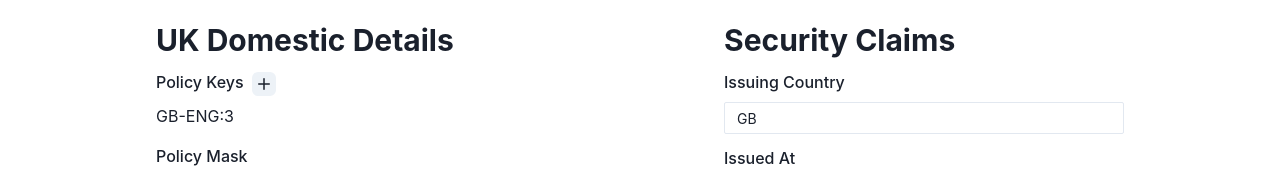
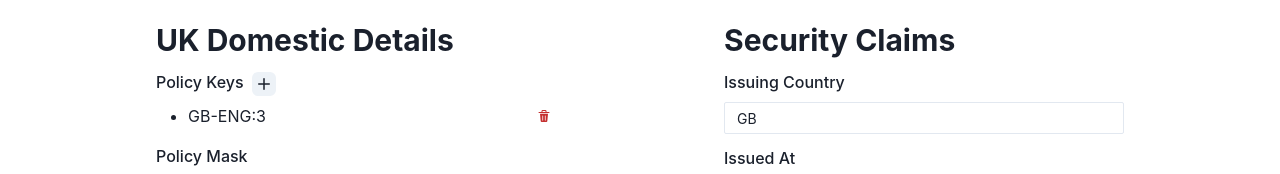
Before and after one commit to andypandy47/covid-credential-tools, a Next.js app: page / in a window 1280 px wide. Both pictures are taken after a click on the tab "UK Domestic". Shown: the part 211-385 px from the top of the page. Built offline with nearby package versions, Linux system fonts and the light colour scheme.

Commit message:
Delete policy values, autofocus on input

```diff
--- a/src/components/dcc/generation/forms/uk-domestic-details-form.tsx
+++ b/src/components/dcc/generation/forms/uk-domestic-details-form.tsx
@@ -1,17 +1,20 @@
-import { AddIcon } from '@chakra-ui/icons';
+import { AddIcon, DeleteIcon } from '@chakra-ui/icons';
 import {
+  Flex,
   FormControl,
   FormLabel,
   Heading,
   IconButton,
   Input,
+  ListItem,
   NumberDecrementStepper,
   NumberIncrementStepper,
   NumberInput,
   NumberInputField,
   NumberInputStepper,
   Stack,
-  Text
+  Text,
+  UnorderedList
 } from '@chakra-ui/react';
 import * as React from 'react';
 import { Styles } from 'services/constants';
@@ -41,6 +44,13 @@ const UKDomesticDetailsForm: React.FC<IUKDomesticDetailsFormProps> = ({
     setNewPolicy('');
   };
 
+  const handleDeletePolicyValue = (index: number) => {
+    const newPo = [...ukDomesticDetails.po];
+    newPo.splice(index, 1);
+
+    onFormChange({ ...ukDomesticDetails, po: newPo });
+  };
+
   return (
     <Stack direction={'column'} spacing={3}>
       <Heading as="h3" size="lg">
@@ -58,13 +68,25 @@ const UKDomesticDetailsForm: React.FC<IUKDomesticDetailsFormProps> = ({
           />
         </FormLabel>
 
-        {ukDomesticDetails.po.map((value, index) => {
-          return (
-            <Text key={`${value}-${index}`} mb={1}>
-              {value}
-            </Text>
-          );
-        })}
+        <UnorderedList ml={8}>
+          {ukDomesticDetails.po.map((value, index) => {
+            return (
+              <ListItem key={`${value}-${index}`}>
+                <Flex width={'full'} justifyContent={'space-between'}>
+                  <Text mb={1}>{value}</Text>
+                  <IconButton
+                    icon={<DeleteIcon />}
+                    size={'xs'}
+                    variant={'ghost'}
+                    aria-label={'delete-policy-value'}
+                    color={'red.600'}
+                    onClick={() => handleDeletePolicyValue(index)}
+                  />
+                </Flex>
+              </ListItem>
+            );
+          })}
+        </UnorderedList>
 
         {isAddingNewPolicy ? (
           <Input
@@ -76,6 +98,7 @@ const UKDomesticDetailsForm: React.FC<IUKDomesticDetailsFormProps> = ({
             onChange={(e: React.ChangeEvent<HTMLInputElement>) =>
               setNewPolicy(e.target.value)
             }
+            autoFocus
           />
         ) : null}
       </FormControl>
--- a/src/components/dcc/generation/generation-result-modal.tsx
+++ b/src/components/dcc/generation/generation-result-modal.tsx
@@ -46,7 +46,7 @@ const GenerationResultModal: React.FC<IGenerationResultModalProps> = ({
   const downloadQR = () => {
     const url = canvas.toDataURL('image/png');
     const link = document.createElement('a');
-    link.download = 'vaccine_qr.png';
+    link.download = `${DCCEntryType[generationResult.dccType]}_qr.png`;
     link.href = url;
     link.click();
   };
```
